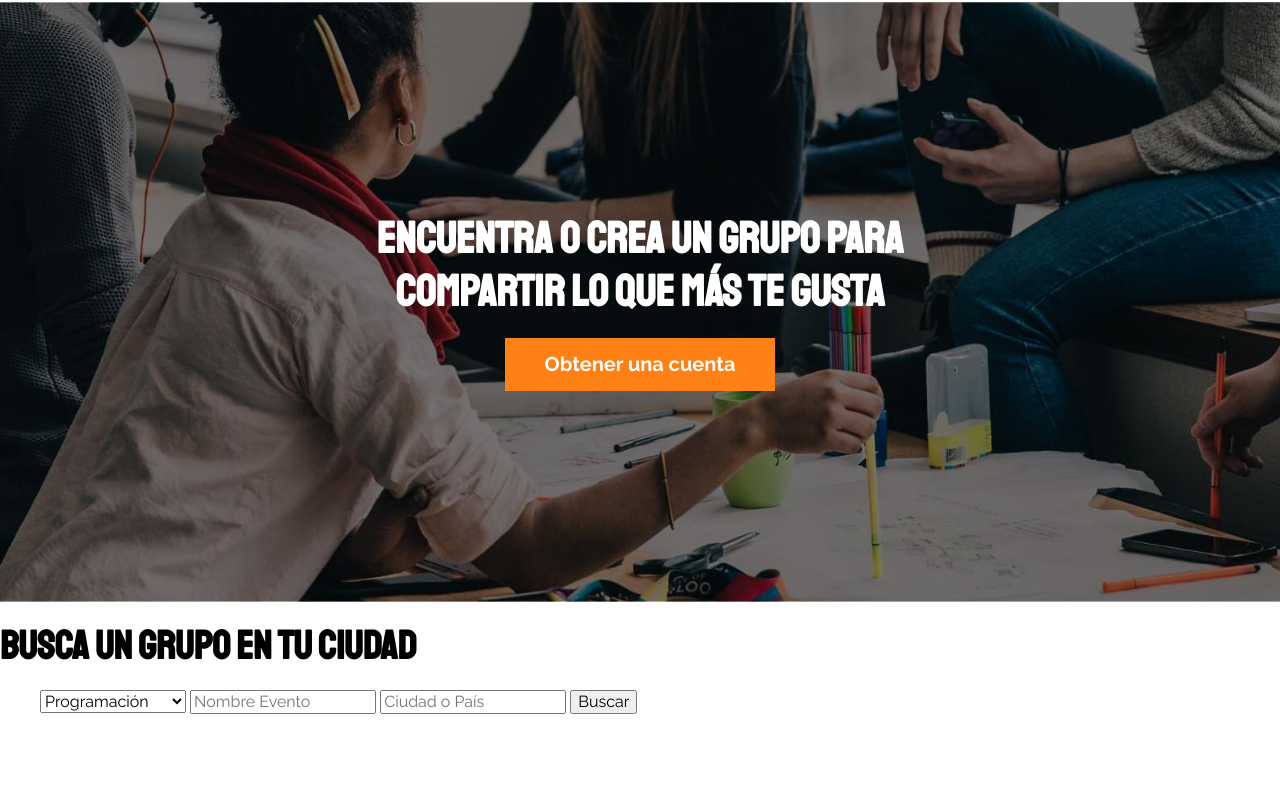
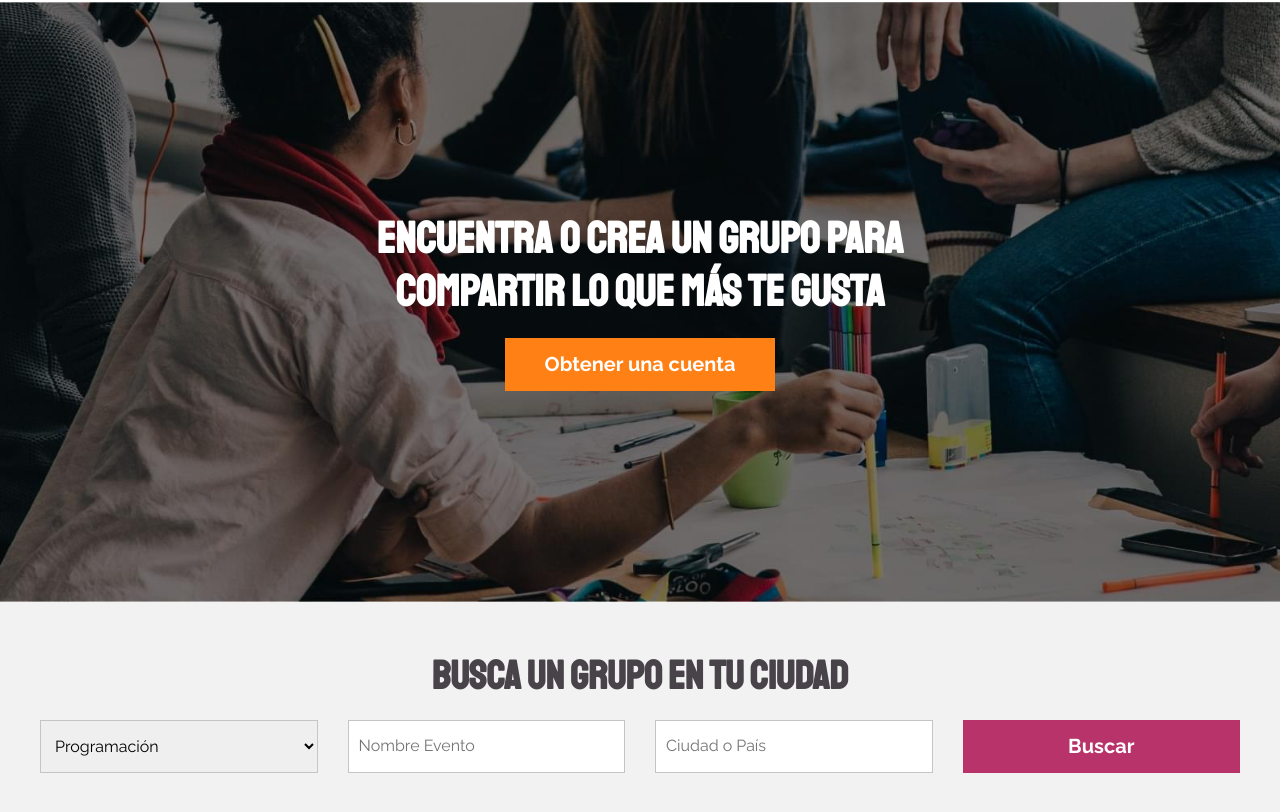
Before and after one commit to EnsoLlanos/Meeti, a website: page index.html in a window 1280 px wide. Shown: the part 130-942 px from the top of the page. Before the commit the page ends 844 px from the top, so only its background shows below. Drawn offline with Linux system fonts and the light colour scheme.

Commit message:
Agregando css a busqueda

```diff
--- /dev/null
+++ b/src/scss/ui/contenido/_busqueda.scss
@@ -0,0 +1,39 @@
+@use 'base/variables' as v;
+@use 'base/mixins' as m;
+
+.busqueda {
+    background-color: v.$grisClaro;
+    padding: 5rem 0;
+
+
+    &__heading{
+        text-align: center;
+        margin: 0;
+        color: v.$gris;
+    }
+
+}
+.formulario {
+    margin-top: 2rem;
+    display: flex;
+    flex-direction: column;
+
+    @include m.tablet {
+        @include m.grid(4,3rem);
+    }
+
+    &__campo {
+        padding: 1rem;
+        border: 1px solid lighten(v.$gris, 50%);
+        margin-bottom: 2rem;
+
+        @include m.tablet {
+            margin-bottom: 0;
+        }
+
+    }
+    &__submit {
+        @include m.boton(v.$primario,v.$blanco);
+        margin-top: 0;
+    }
+}
--- a/src/scss/ui/contenido/_index.scss
+++ b/src/scss/ui/contenido/_index.scss
@@ -1 +1,2 @@
 @forward 'hero';
+@forward 'busqueda';
```
Also changed, not shown: build/css/app.css, 1 other file.
